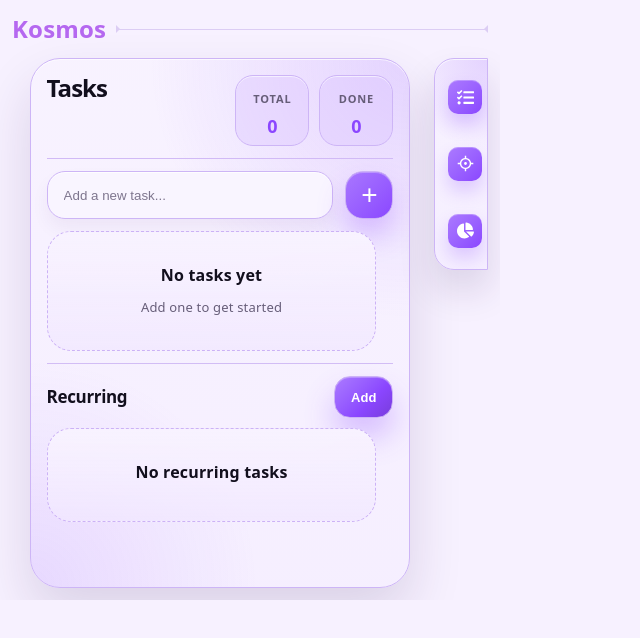
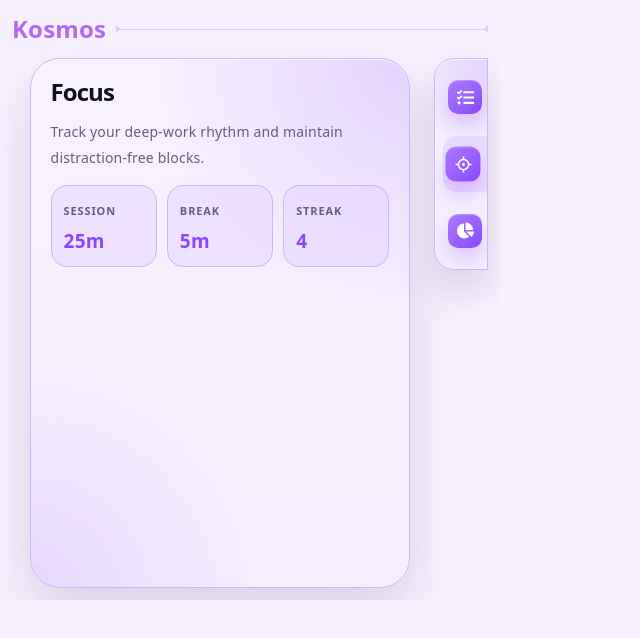
Before and after one commit to HisMonDon/Kosmos, a React (Vite) app: page / in a window 1280 px wide. Both pictures are taken after a click on the button "Focus". Shown: the top 638 px of the page, without its empty margins (0-640 px from the left). Built offline with nearby package versions, Linux system fonts and the light colour scheme.

Commit message:
added tabs

```diff
--- a/src/App.tsx
+++ b/src/App.tsx
@@ -1,10 +1,24 @@
-//import { useState } from 'react'
+import { useState } from 'react'
 import './App.css'
 import TodoList from './widgets/todo'
-import Sidebar from './widgets/sidebar'
+import Sidebar, { type WidgetId } from './widgets/sidebar'
+import FocusWidget from './widgets/focus'
+import ScreenTimeWidget from './widgets/screenTime'
 
 function App() {
-  //const [count, setCount] = useState(0)
+  const [selectedWidget, setSelectedWidget] = useState<WidgetId>('tasks')
+
+  function renderWidget() {
+    switch (selectedWidget) {
+      case 'focus':
+        return <FocusWidget />
+      case 'screen_time':
+        return <ScreenTimeWidget />
+      case 'tasks':
+      default:
+        return <TodoList />
+    }
+  }
 
   return (
     <>
@@ -16,8 +30,8 @@ function App() {
           <div className="ticks"></div>
         </div>
         <div className="content-row">
-          <TodoList />
-          <Sidebar />
+          {renderWidget()}
+          <Sidebar selectedId={selectedWidget} onSelect={setSelectedWidget} />
         </div>
       </div>
     </>
--- /dev/null
+++ b/src/widgets/focus.tsx
@@ -0,0 +1,24 @@
+import './widgetPanel.css'
+
+export default function FocusWidget() {
+    return (
+        <section className="widget-panel" aria-labelledby="focus-title">
+            <h1 id="focus-title">Focus</h1>
+            <p>Track your deep-work rhythm and maintain distraction-free blocks.</p>
+            <div className="panel-stat-grid" aria-label="Focus metrics">
+                <article className="panel-stat">
+                    <span className="panel-stat-label">Session</span>
+                    <span className="panel-stat-value">25m</span>
+                </article>
+                <article className="panel-stat">
+                    <span className="panel-stat-label">Break</span>
+                    <span className="panel-stat-value">5m</span>
+                </article>
+                <article className="panel-stat">
+                    <span className="panel-stat-label">Streak</span>
+                    <span className="panel-stat-value">4</span>
+                </article>
+            </div>
+        </section>
+    )
+}
--- /dev/null
+++ b/src/widgets/screenTime.tsx
@@ -0,0 +1,24 @@
+import './widgetPanel.css'
+
+export default function ScreenTimeWidget() {
+    return (
+        <section className="widget-panel" aria-labelledby="screen-time-title">
+            <h1 id="screen-time-title">Screen Time</h1>
+            <p>Get a quick overview of daily usage and where your attention went.</p>
+            <div className="panel-stat-grid" aria-label="Screen time metrics">
+                <article className="panel-stat">
+                    <span className="panel-stat-label">Today</span>
+                    <span className="panel-stat-value">3h 42m</span>
+                </article>
+                <article className="panel-stat">
+                    <span className="panel-stat-label">Productive</span>
+                    <span className="panel-stat-value">72%</span>
+                </article>
+                <article className="panel-stat">
+                    <span className="panel-stat-label">Limit Left</span>
+                    <span className="panel-stat-value">1h 18m</span>
+                </article>
+            </div>
+        </section>
+    )
+}
--- a/src/widgets/sidebar.css
+++ b/src/widgets/sidebar.css
@@ -67,6 +67,17 @@
     transform: translateX(-1px);
 }
 
+.sidebar-item.is-active {
+    background: color-mix(in srgb, var(--accent-bg) 84%, var(--bg));
+}
+
+.sidebar-item.is-active .sidebar-icon {
+    transform: translateX(-1px) scale(1.03);
+    box-shadow:
+        0 12px 20px color-mix(in srgb, var(--accent) 26%, transparent),
+        inset 0 1px 0 rgba(255, 255, 255, 0.28);
+}
+
 .sidebar-item:focus-visible {
     outline: none;
     background: color-mix(in srgb, var(--accent-bg) 78%, var(--bg));
--- a/src/widgets/sidebar.tsx
+++ b/src/widgets/sidebar.tsx
@@ -3,6 +3,8 @@ import './sidebar.css'
 import { RiFocus3Line } from "react-icons/ri";
 import { FaTasks } from "react-icons/fa";
 import { FaChartPie } from "react-icons/fa";
+
+export type WidgetId = 'tasks' | 'focus' | 'screen_time'
 
 const items = [
     {
@@ -28,12 +30,23 @@ const items = [
     },
 ]
 
-export default function Sidebar() {
+type SidebarProps = {
+    selectedId: WidgetId
+    onSelect: (id: WidgetId) => void
+}
+
+export default function Sidebar({ selectedId, onSelect }: SidebarProps) {
     return (
         <aside className="sidebar-shell" aria-label="Sidebar shortcuts">
             <div className="sidebar-tube">
                 {items.map((item) => (
-                    <button key={item.id} type="button" className="sidebar-item">
+                    <button
+                        key={item.id}
+                        type="button"
+                        className={`sidebar-item ${selectedId === item.id ? 'is-active' : ''}`}
+                        onClick={() => onSelect(item.id as WidgetId)}
+                        aria-pressed={selectedId === item.id}
+                    >
                         <span className="sidebar-icon" aria-hidden="true">
                             {item.icon}
                         </span>
--- /dev/null
+++ b/src/widgets/widgetPanel.css
@@ -0,0 +1,75 @@
+.widget-panel {
+    width: 80%;
+    max-width: none;
+    min-width: 0;
+    flex: 1 1 auto;
+    margin: 0 auto;
+    min-height: 0;
+    height: 100%;
+    padding: 20px;
+    transform: translateX(-30px);
+    border: 1px solid color-mix(in srgb, var(--accent) 18%, var(--border));
+    border-radius: 30px;
+    background:
+        radial-gradient(circle at top right, color-mix(in srgb, var(--accent) 18%, transparent), transparent 40%),
+        radial-gradient(circle at bottom left, color-mix(in srgb, var(--accent-bg) 95%, transparent), transparent 35%),
+        linear-gradient(180deg, color-mix(in srgb, var(--bg) 90%, white), color-mix(in srgb, var(--bg) 82%, var(--code-bg)));
+    box-shadow:
+        0 26px 54px rgba(47, 20, 82, 0.14),
+        inset 0 1px 0 color-mix(in srgb, white 72%, transparent);
+    color: var(--text);
+    backdrop-filter: blur(14px);
+    overflow: hidden;
+    display: grid;
+    align-content: start;
+    gap: 14px;
+}
+
+.widget-panel h1 {
+    margin: 0;
+    font-size: 24px;
+    font-weight: 700;
+    letter-spacing: -0.04em;
+    color: var(--text-h);
+}
+
+.widget-panel p {
+    margin: 0;
+    color: var(--text);
+    font-size: 14px;
+}
+
+.panel-stat-grid {
+    display: grid;
+    grid-template-columns: repeat(3, minmax(0, 1fr));
+    gap: 10px;
+}
+
+.panel-stat {
+    border: 1px solid color-mix(in srgb, var(--accent) 18%, var(--border));
+    border-radius: 16px;
+    padding: 12px;
+    background: color-mix(in srgb, var(--accent-bg) 62%, var(--bg));
+}
+
+.panel-stat-label {
+    display: block;
+    font-size: 11px;
+    font-weight: 700;
+    text-transform: uppercase;
+    letter-spacing: 0.08em;
+}
+
+.panel-stat-value {
+    display: block;
+    margin-top: 4px;
+    font-size: 19px;
+    font-weight: 700;
+    color: var(--accent);
+}
+
+@media (max-width: 560px) {
+    .panel-stat-grid {
+        grid-template-columns: 1fr;
+    }
+}
```
